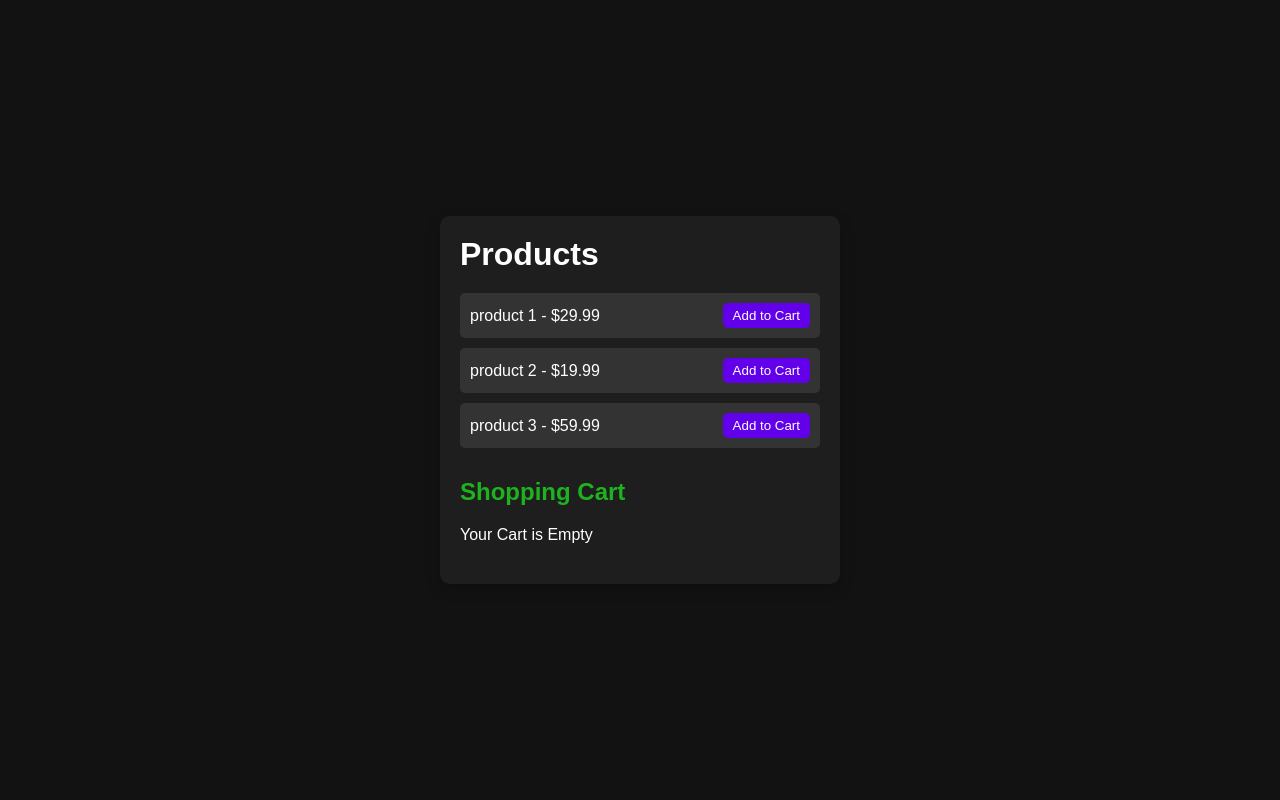
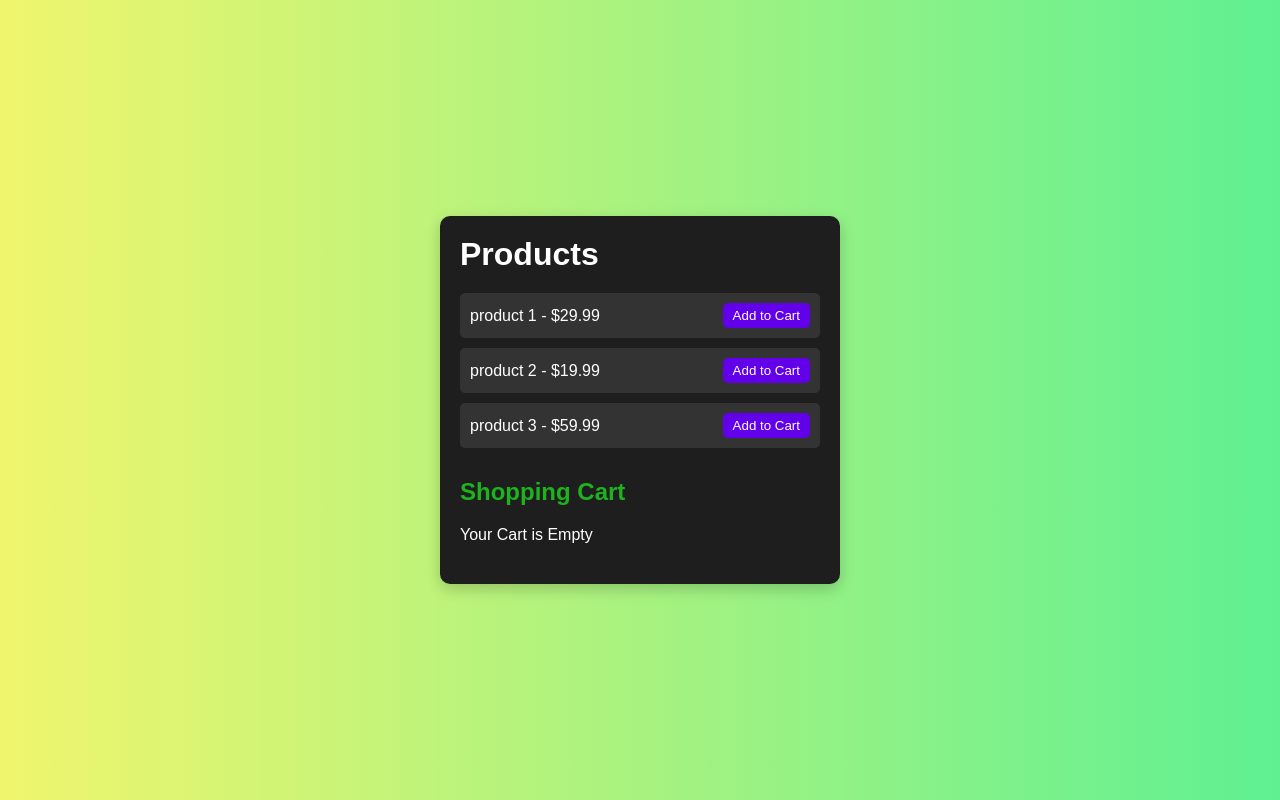
Before and after one commit to richa948/shopping-cart, a plain HTML site: page index.html in a window 1280 px wide. Drawn offline with Linux system fonts and the light colour scheme.

Commit message:
Updated CSS styles

```diff
--- a/styles.css
+++ b/styles.css
@@ -7,7 +7,7 @@
 
 body {
   font-family: Arial, sans-serif;
-  background-color: #121212;
+  background: linear-gradient(to left, #5ff092, #f0f56d);
   color: #ffffff;
   display: flex;
   justify-content: center;
```
